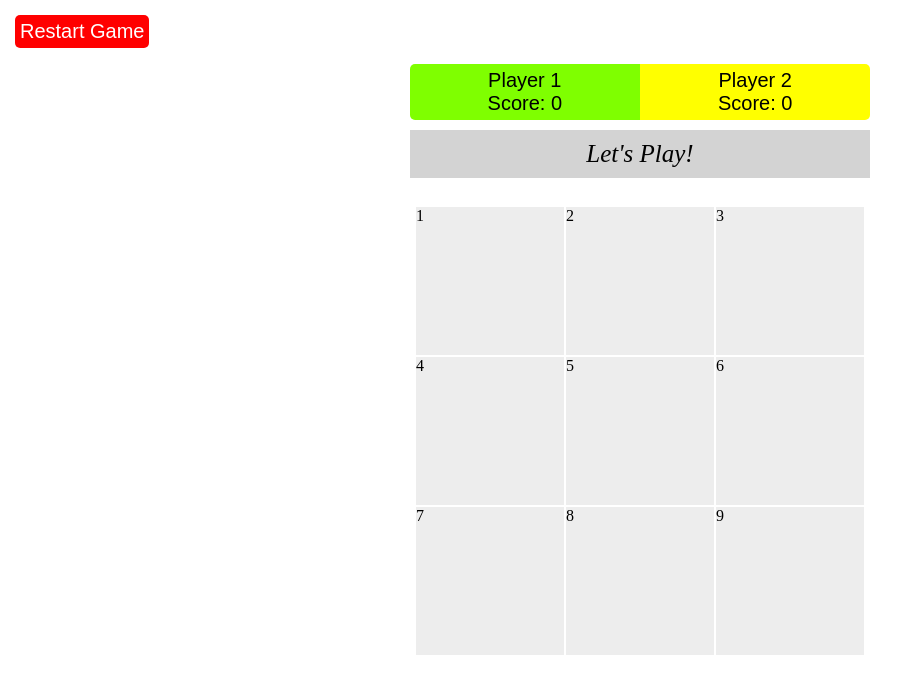
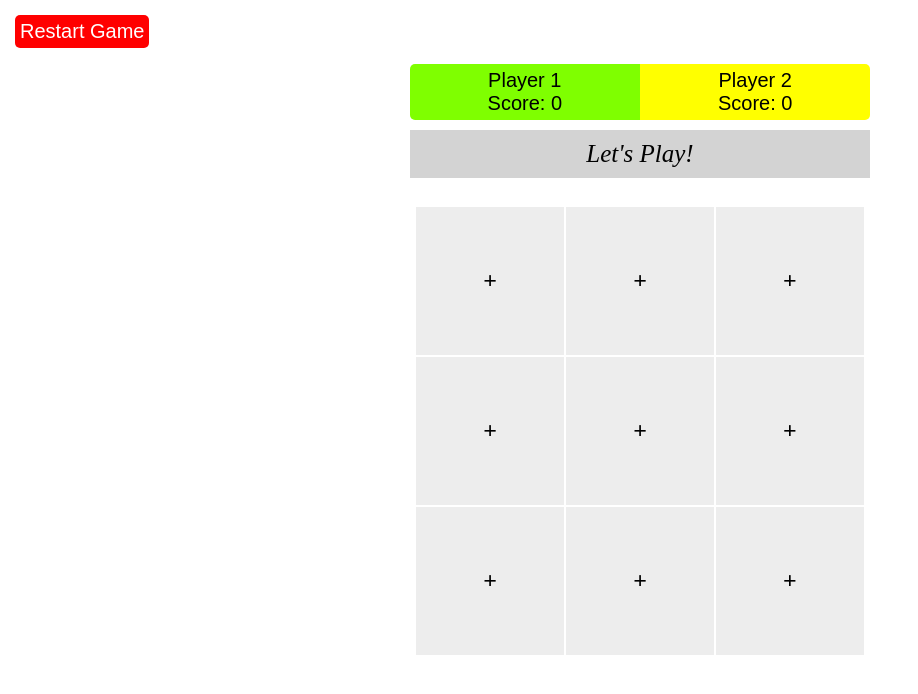
Before and after one commit to lutfiadnan92/tictactoev2, a plain HTML site: page index.html in a window 1280 px wide. Both pictures are taken after a click on the button "Build Board". Shown: the whole page, without its empty margins (0-918 px from the left). Drawn offline with nearby package versions, Linux system fonts and the light colour scheme.

Commit message:
add some style

```diff
--- a/css/index.css
+++ b/css/index.css
@@ -16,11 +16,16 @@ body {
     margin: 0 auto;
 }
 .cell {
-    width: 20%;
-    height: 20%;
     background-color: rgba(0,0,0,.07);
     float: left;
     border: 1px solid white;
+    text-align: center;
+    font-weight: bolder;
+    display: table;
+}
+.cell h2 {
+    display: table-cell;
+    vertical-align: middle;
 }
 button {
     font-size: 20px;
@@ -68,9 +73,15 @@ button.reset {
 .player1 {
     background-color: chartreuse;
 }
+/* .cell.player1::after {
+    content: 'O';
+} */
 .player2 {
     background-color: yellow;
 }
+/* .cell.player2::after {
+    content: 'X';
+} */
 .reset {
     background-color: #999;
     color: #fff;
--- a/js/index.js
+++ b/js/index.js
@@ -243,7 +243,7 @@ $(function() {
         for (let row = 0; row < size; row++) {
             for (let col = 0; col < size; col++) {
                 count++;
-                list += "<div class='cell' row=" + "'" + row + "' col='" + col + "'>" + count + "</div>";
+                list += "<div class='cell' row=" + "'" + row + "' col='" + col + "'>" + '<h2>+</h2>' + "</div>";
             }
         }
         $('.container').html(list);
@@ -364,6 +364,11 @@ $(function() {
             Game.addMark(player, row, col);
             Game.checkAll(player);
             el.addClass(player);
+            if(el.hasClass('player1')) {
+                el.html('<h2>X</h2>');
+            } else if(el.hasClass('player2')) {
+                el.html('<h2>O</h2>');
+            }
             checkRound();
         }
         return true;
@@ -374,6 +379,7 @@ $(function() {
         $cell.removeClass('player2');
         $cell.removeClass('win');
         $cell.on('click', takeMove);
+        $cell.html("<h2>+</h2>");
         $('button.reset').css({
             "display": "none"
         });
```
